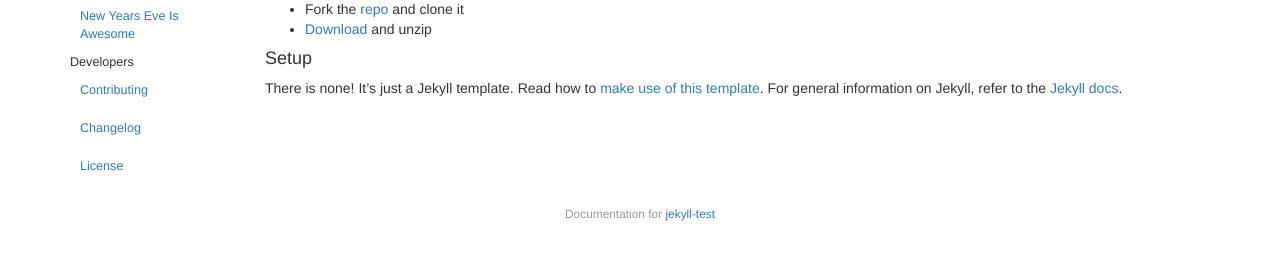
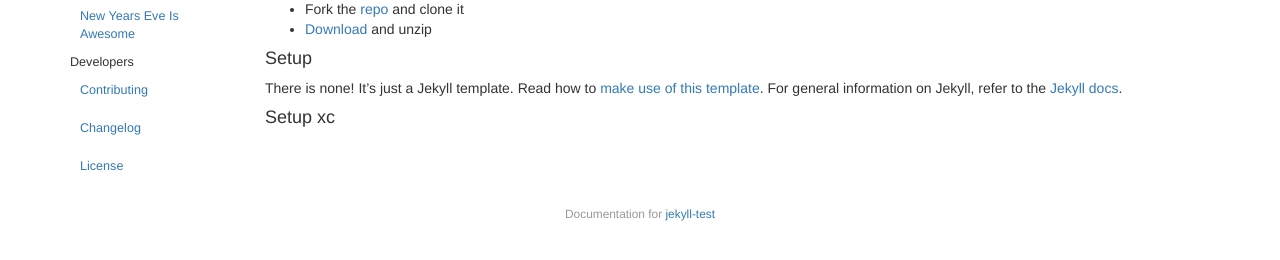
Before and after one commit to rallech/jekyll_test, a Jekyll site: the page built from _posts/2013-06-06-install-setup.md, in a window 1280 px wide. Shown: the part 195-455 px from the top of the page. Built offline with Jekyll 4.4.1, drawn with Linux system fonts in a browser that asks for light colours.

Commit message:
Update 2013-06-06-install-setup.md

```diff
--- a/_posts/2013-06-06-install-setup.md
+++ b/_posts/2013-06-06-install-setup.md
@@ -17,3 +17,5 @@ There are two methods:
 #### Setup
 
 There is none! It's just a Jekyll template. Read how to [make use of this template]({{ site.baseurl }}{% post_url 2013-06-06-usage %}). For general information on Jekyll, refer to the [Jekyll docs](http://jekyllrb.com/docs/home/).
+
+#### Setup xc
```
